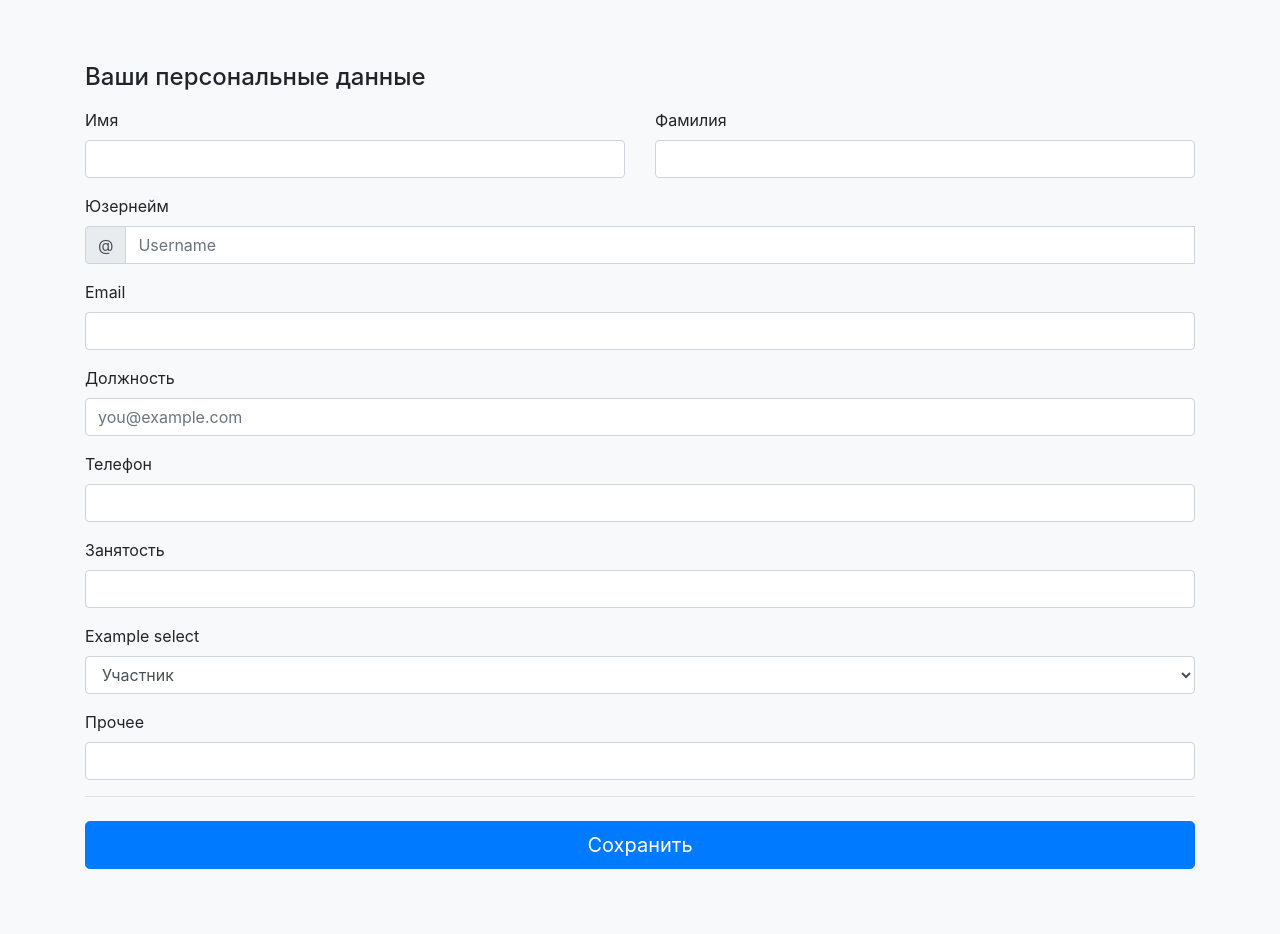
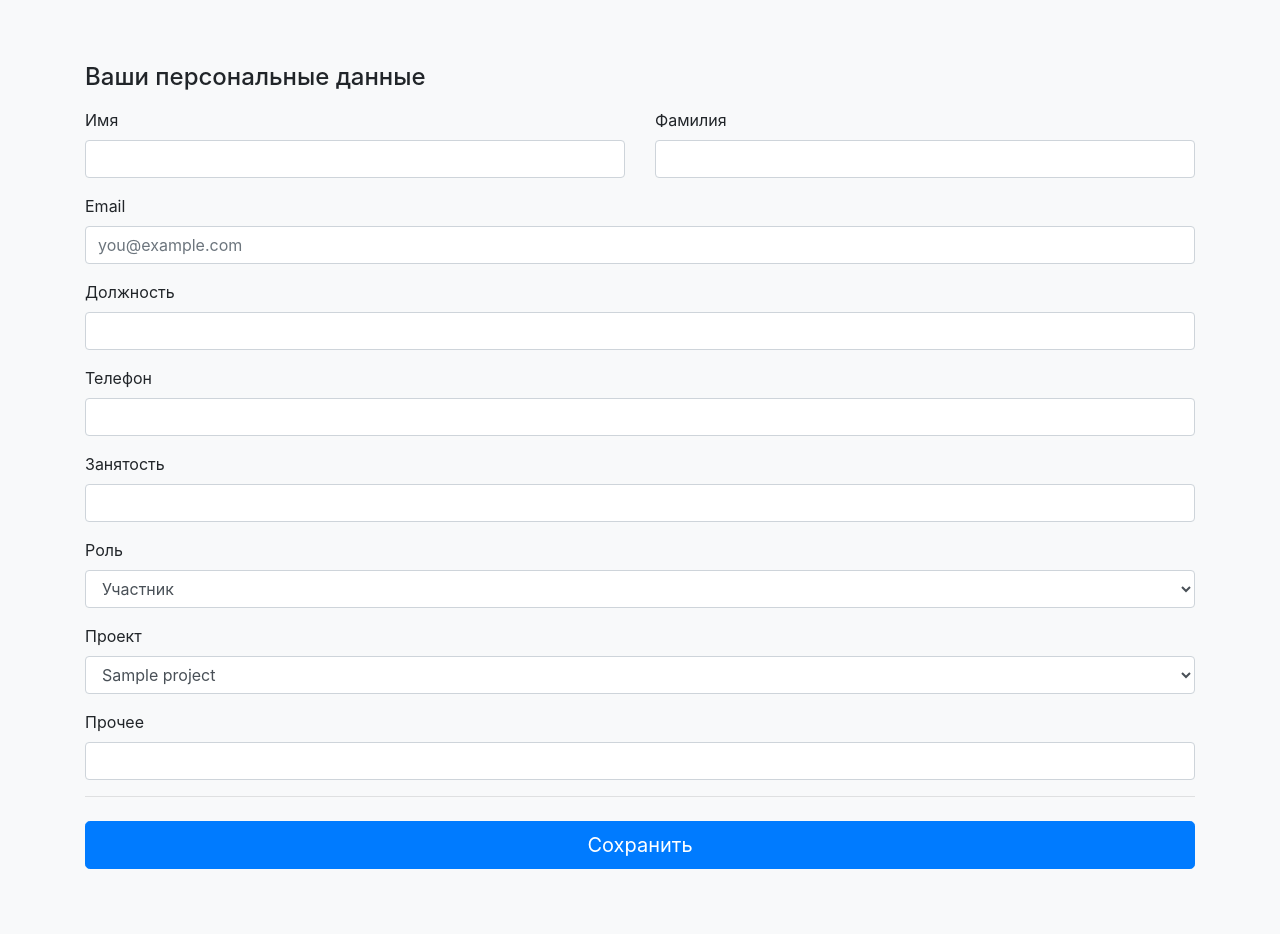
Before and after one commit to Serzh470/Flex, a Django app: page /hr/ in a window 1280 px wide. Shown: the part 221-1155 px from the top of the page. Run offline with Django 3.2, Linux system fonts and the light colour scheme; tables that the repository leaves empty hold one stand-in row (values such as "Sample post"); parts of the project's set-up code (start-up, migrations or seed data) failed here and were passed over; some libraries are stand-ins or nearby versions.

Commit message:
this shit is finally working

```diff
--- a/flex/project/forms.py
+++ b/flex/project/forms.py
@@ -77,6 +77,7 @@ class UserForm(forms.ModelForm):
             'project_role',
             'occupation',
             'other',
+            'project'
         ]
 
 class UserCreate(CreateView):
--- a/flex/project/templates/hr.html
+++ b/flex/project/templates/hr.html
@@ -58,25 +58,11 @@
                   Valid last name is required.
                 </div>
               </div>
-
-            </div>
-
-            <div class="mb-3">
-              <label for="username">Юзернейм</label>
-              <div class="input-group">
-                <div class="input-group-prepend">
-                  <span class="input-group-text">@</span>
-                </div>
-                <input type="text" class="form-control" id="username" placeholder="Username" required="">
-                <div class="invalid-feedback" style="width: 100%;">
-                  Your username is required.
-                </div>
-              </div>
             </div>
 
             <div class="mb-3">
               <label for="email">Email <span class="text-muted"></span></label>
-              <input type="email" class="form-control" id="email">
+              <input type="email" class="form-control" id="email"  placeholder="you@example.com">
               <div class="invalid-feedback">
                 Please enter a valid email address for shipping updates.
               </div>
@@ -84,7 +70,7 @@
 
               <div class="mb-3">
               <label for="email">Должность <span class="text-muted"></span></label>
-              <input type="email" class="form-control" id="job" placeholder="you@example.com">
+              <input type="text" class="form-control" id="job">
               <div class="invalid-feedback">
                 Please enter a valid email address for shipping updates.
               </div>
@@ -92,7 +78,7 @@
 
             <div class="mb-3">
               <label for="email">Телефон <span class="text-muted"></span></label>
-              <input type="email" class="form-control" id="phone">
+              <input type="text" class="form-control" id="phone">
               <div class="invalid-feedback">
                 Please enter a valid email address for shipping updates.
               </div>
@@ -100,14 +86,14 @@
 
             <div class="mb-3">
               <label for="email">Занятость <span class="text-muted"></span></label>
-              <input type="email" class="form-control" id="occupation">
+              <input type="text" class="form-control" id="occupation">
               <div class="invalid-feedback">
                 Please enter a valid email address for shipping updates.
               </div>
             </div>
 
             <div class="form-group">
-                <label for="exampleFormControlSelect1">Example select</label>
+                <label for="exampleFormControlSelect1">Роль</label>
                 <select class="form-control" id="exampleFormControlSelect1">
                   <option>Участник</option>
                   <option>Менеджер</option>
@@ -115,9 +101,18 @@
                 </select>
             </div>
 
+              <div class="form-group">
+                <label for="exampleFormControlSelect1">Проект</label>
+                <select class="form-control" id="exampleFormControlSelect1">
+                  {% for project in projects %}
+                    <option>{{ project.name }}</option>
+                  {% endfor %}
+                </select>
+            </div>
+
             <div class="mb-3">
               <label for="email">Прочее<span class="text-muted"></span></label>
-              <input type="email" class="form-control" id="other">
+              <input type="text" class="form-control" id="other">
               <div class="invalid-feedback">
                 Please enter a valid email address for shipping updates.
               </div>
--- a/flex/project/views.py
+++ b/flex/project/views.py
@@ -62,8 +62,8 @@ def hr(request):
     #         return redirect('hr_all')
     #     else:
     #         form = UserForm()
-
-    return render(request, 'hr.html', {'project':Project.name})
+    projects = Project.objects.all()
+    return render(request, 'hr.html', {'projects':projects})
 
 def hr_all(request):
     users = User.objects.all()
```
